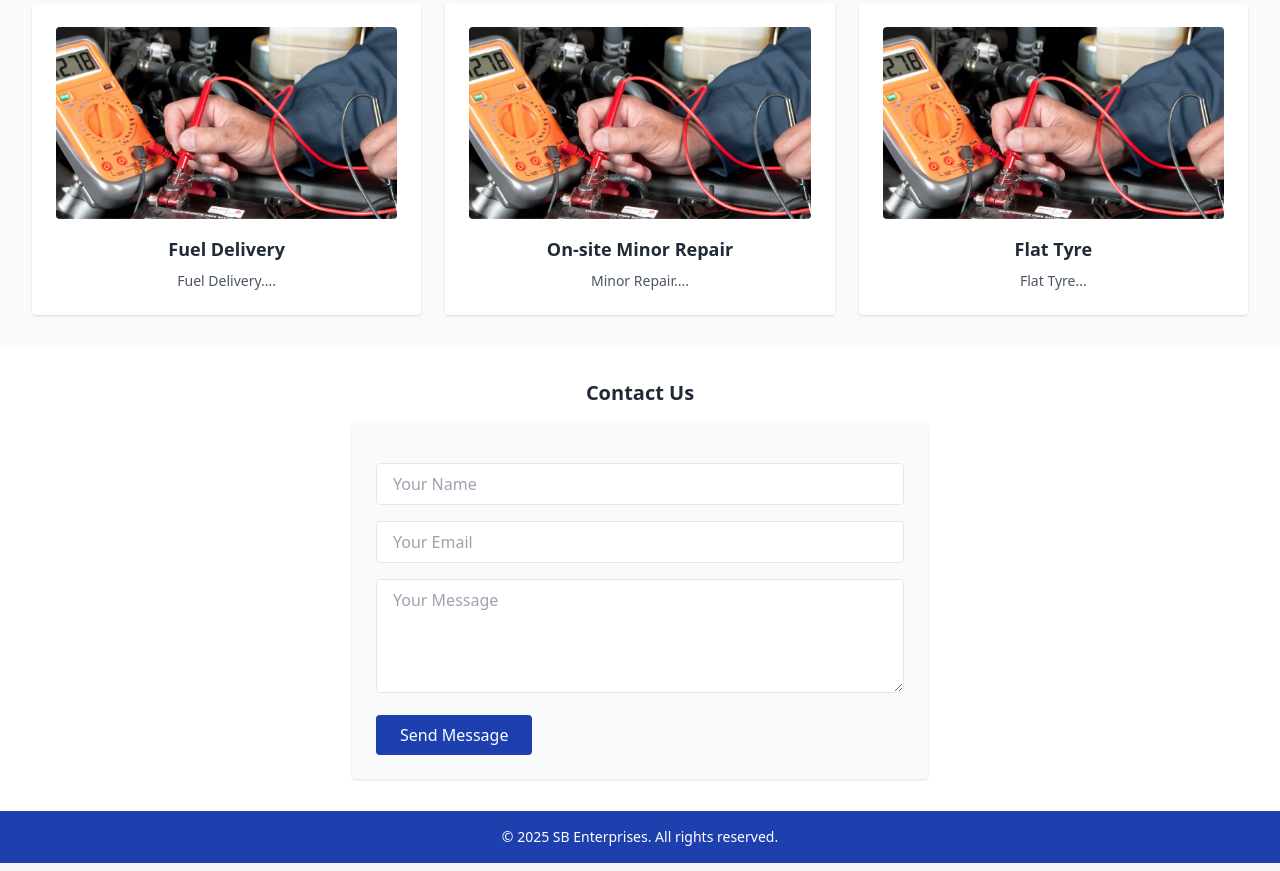
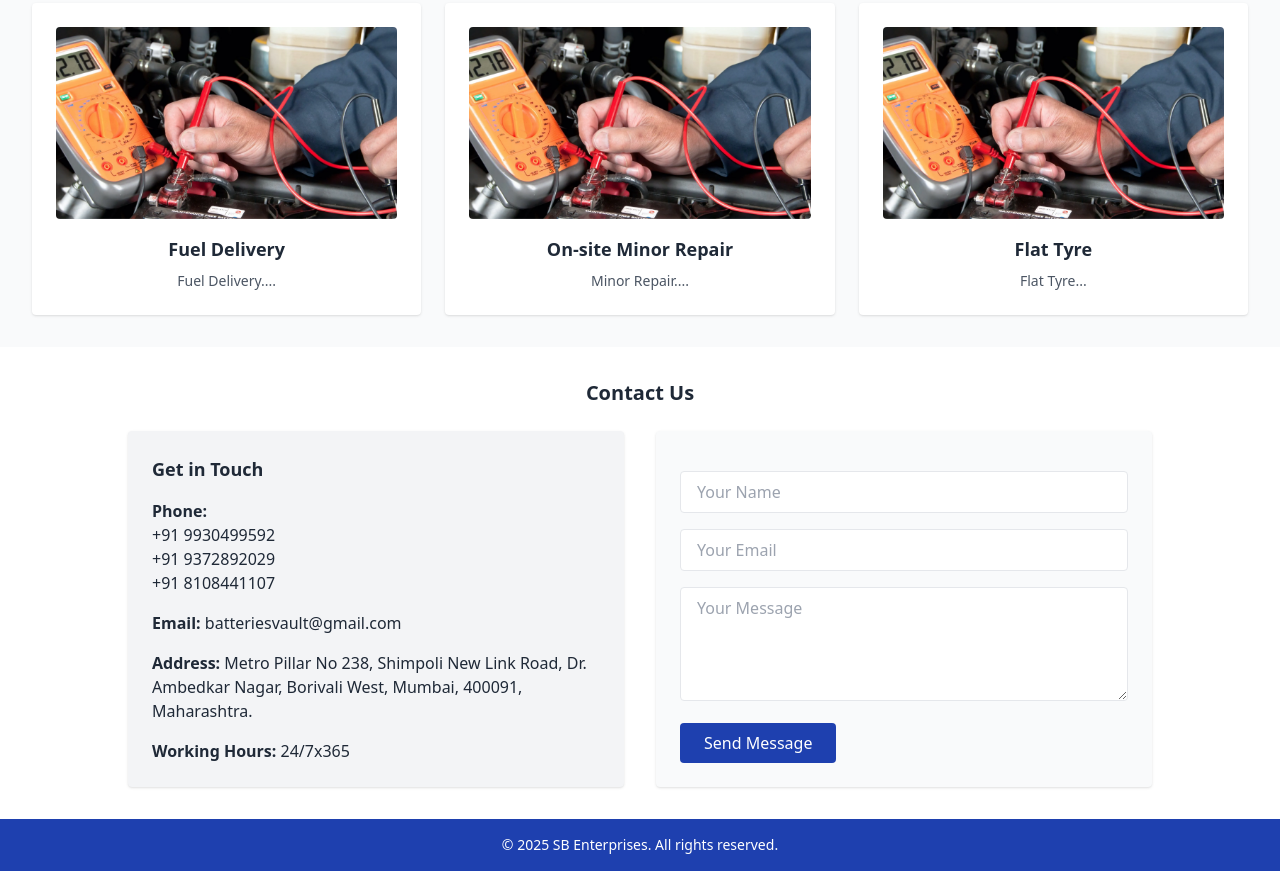
Before and after one commit to aafan-py/www.batteriesvault.com, a plain HTML site: page index.html in a window 1280 px wide. Shown: the part 1093-1964 px from the top of the page. Drawn offline with nearby package versions, Linux system fonts and the light colour scheme.

Commit message:
added contactDetails and updated contactForm

```diff
--- a/index.html
+++ b/index.html
@@ -157,17 +157,33 @@
         </div>
     </section>
 
+    <!-- Contact Section -->
+    <section class="p-8 bg-white">
+        <h3 class="text-xl font-bold mb-6 text-center">Contact Us</h3>
+        <div class="flex flex-col md:flex-row max-w-5xl mx-auto gap-8">
+
+            <!-- Contact Details -->
+            <div class="md:w-1/2 bg-gray-100 p-6 rounded shadow space-y-4">
+                <h4 class="text-lg font-semibold mb-2">Get in Touch</h4>
+                <div><strong>Phone:</strong><p>+91 9930499592</p>
+                  <p>+91 9372892029</p>
+                  <p>+91 8108441107</p>
+                </div>
+                <p><strong>Email:</strong> batteriesvault@gmail.com</p>
+                <p><strong>Address:</strong> Metro Pillar No 238, Shimpoli New Link Road, Dr. Ambedkar Nagar, Borivali West, Mumbai, 400091, Maharashtra.</p>
+                <p><strong>Working Hours:</strong> 24/7x365</p>
+            </div>
+
             <!-- Contact Form -->
-    <section class="p-8 bg-white">
-        <h3 class="text-xl font-bold mb-4 text-center">Contact Us</h3>
-        <form action="https://formsubmit.co/aafan.py@gmail.com" method="POST"
-            class="max-w-xl mx-auto bg-gray-50 p-6 rounded shadow space-y-4">
+            <form action="https://formsubmit.co/ff907c38876487af6fcf5e35d88b24ff" method="POST"
+                class="md:w-1/2 bg-gray-50 p-6 rounded shadow space-y-4">
                 <!-- Formsubmit hidden inputs -->
                 <input type="hidden" name="_captcha" value="false">
                 <input type="hidden" name="_template" value="table">
                 <input type="hidden" name="_subject" value="New Contact Form Submission from BatteryZone">
                 <!-- Form fields -->
-            <input type="text" name="name" placeholder="Your Name" required class="w-full border px-4 py-2 rounded" />
+                <input type="text" name="name" placeholder="Your Name" required
+                    class="w-full border px-4 py-2 rounded" />
                 <input type="email" name="email" placeholder="Your Email" required
                     class="w-full border px-4 py-2 rounded" />
                 <textarea name="message" placeholder="Your Message" rows="4" required
@@ -176,25 +192,27 @@
                     Send Message
                 </button>
             </form>
+        </div>
     </section>
+
 
     <!--Start of WhatsApp Chat Script-->
     <div class="whts">
-        <a target="_blank" href="https://api.whatsapp.com/send?phone=919930432351">
+        <a target="_blank" href="https://api.whatsapp.com/send?phone=919372892029">
             <img border="0" alt="whatsapp" src="img/chat-on-whatsapp.png" width="80" height="80"> </a>
     </div>
     <!--End of WhatsApp Chat Script-->
 
     <!--Start of Call Script-->
     <div class="call">
-        <a href="tel:+919930432351" </a>
+        <a href="tel:+919930499592" </a>
             <img border="0" alt="call" src="img/call.png" width="80" height="80"> </a>
         <!--End of Call Script-->
     </div>
 
     <!-- Footer -->
     <footer class="bg-blue-800 text-white text-center p-4 text-sm">
-        &copy; 2025 SB Enterprises. All rights reserved.
+        &copy; <script>document.write(new Date().getFullYear())</script> SB Enterprises. All rights reserved.
     </footer>
 </body>
 
```
Lines whose indentation alone changed are shown as unchanged.
